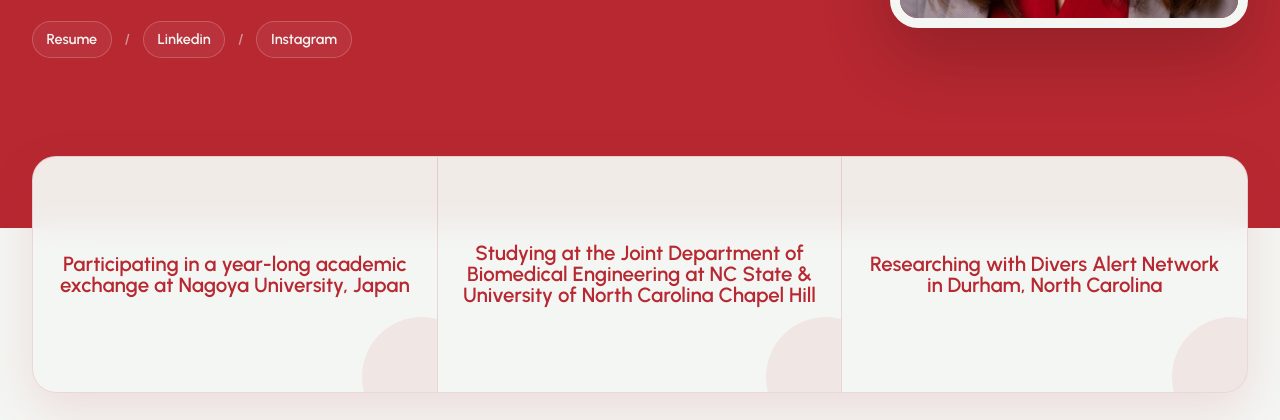
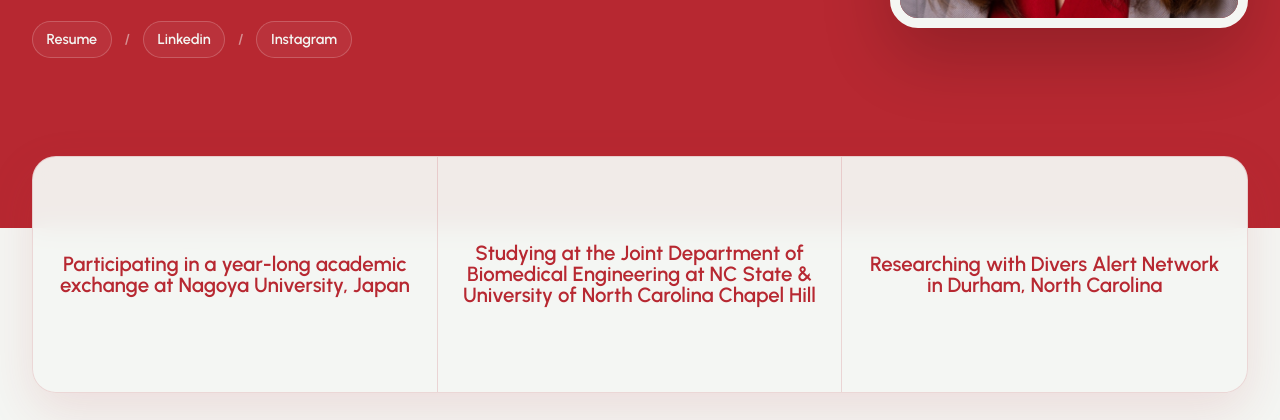
Before and after one commit to mckapit2-web/MKSite, a plain HTML site: page index.html in a window 1280 px wide. Shown: the part 532-952 px from the top of the page. Drawn offline with Linux system fonts and the light colour scheme.

Commit message:
Update index.html

```diff
--- a/index.html
+++ b/index.html
@@ -209,12 +209,7 @@
     border-radius:28px;
     box-shadow:0 28px 70px rgba(0,0,0,.2);
     transform:none;
-    transition:box-shadow .3s ease;
-  }
-
-  .hero-photo:hover{
-    transform:translateY(-4px);
-    box-shadow:0 34px 80px rgba(0,0,0,.24);
+    transition:none;
   }
 
   /* =========================
@@ -255,15 +250,6 @@
   }
 
   .highlight:last-child{border-right:0}
-
-  .highlight::after{
-    content:"";
-    position:absolute;
-    width:120px;height:120px;
-    border-radius:50%;
-    right:-45px;bottom:-45px;
-    background:rgba(183,40,49,.07);
-  }
 
   .highlight h2{
     position:relative;
```
